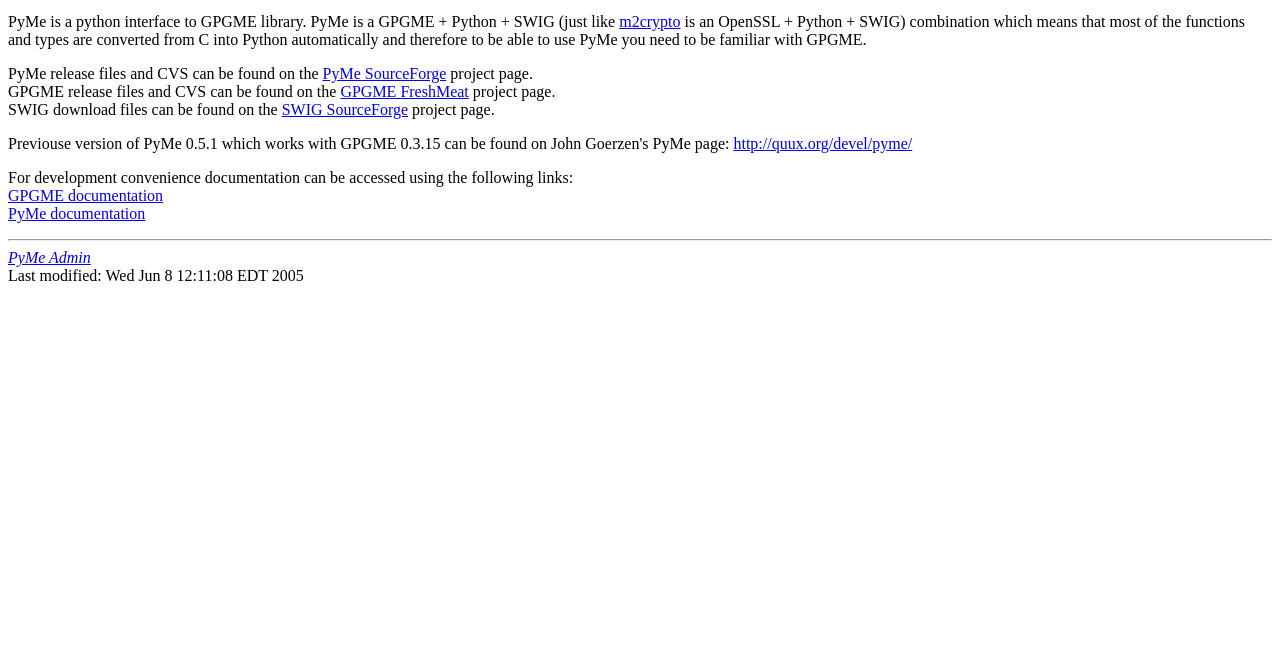
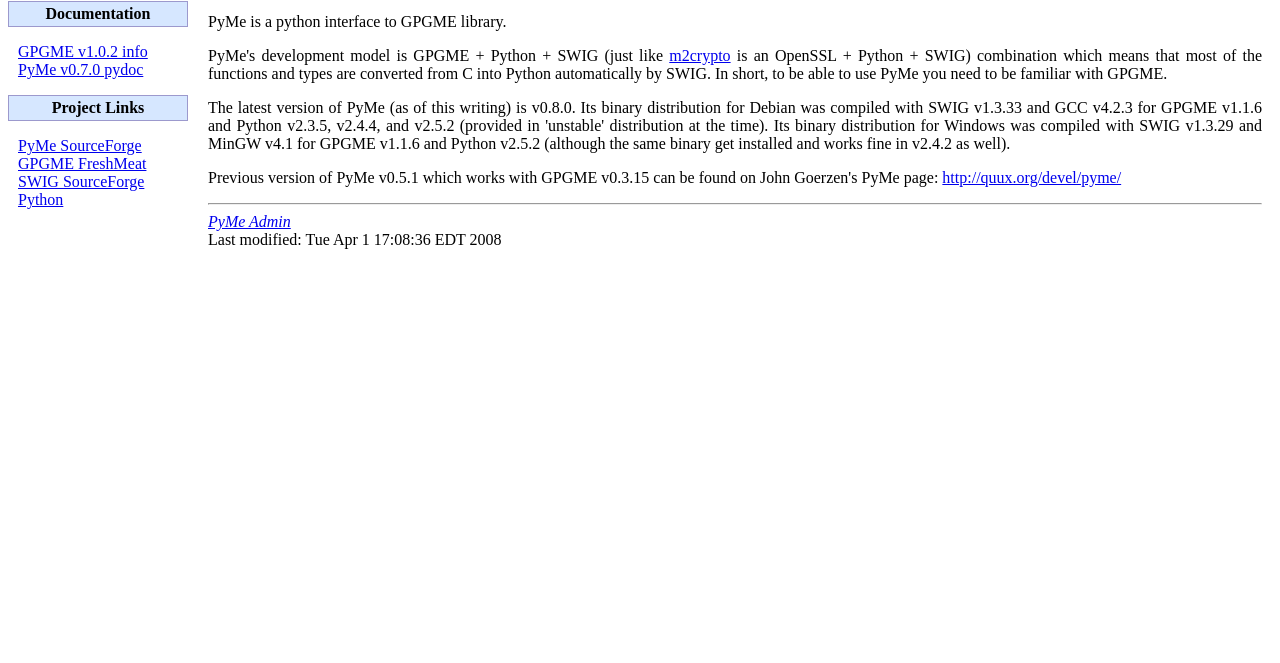
Before and after one commit to adversary-org/pyme3, a plain HTML site: page pyme-web/index.html in a window 1280 px wide. Shown: the part 137-800 px from the top of the page. Drawn offline with Linux system fonts and the light colour scheme.

Commit message:
Update Home page to be a bit more visitor friendly.

```diff
--- /dev/null
+++ b/pyme-web/default.css
@@ -0,0 +1,27 @@
+#sidebar {
+  float: left;
+  width: 180px;
+  margin-top: 20px;
+  padding-right: 10px;
+  padding-bottom: 0;
+}
+
+#sidebar p.section {
+  text-align: center;
+  font-weight: bold;
+  padding-top: 3px;
+  padding-bottom: 3px;
+  background-color: #d6e7ff;
+  border: 1px solid #9c99cd;
+}
+
+#sidebar ul {
+  padding: 0 10px 0 10px;
+  list-style-type: none;
+}
+
+#mainText {
+  margin: 10px 10px 0 200px;
+  text-align: justify;
+  padding: 0;
+}
--- a/pyme-web/index.html
+++ b/pyme-web/index.html
@@ -3,45 +3,69 @@
 <html>
   <head>
     <title>PyMe - Python module for GPGME</title>
+    <link rel="stylesheet" type="text/css" href="default.css">
   </head>
 
   <body>
 <A href="http://sourceforge.net"> <IMG src="http://sourceforge.net/sflogo.php?group_id=104883&amp;type=5" width="210" height="62" border="0" alt="SourceForge.net Logo" /></A>
 
+<div id="sidebar">
+
+  <p class="section">Main Menu</p>
+  <ul>
+    <li><a href="http://sourceforge.net/project/showfiles.php?group_id=104883">Downloads</a></li>
+    <li><a href="http://sourceforge.net/mailarchive/forum.php?forum_name=pyme-help&style=threaded">Mailing list</a>
+  </ul>
+
+  <p class="section">Documentation</p>
+  <ul>
+    <li><a href="doc/gpgme/index.html">GPGME v1.0.2 info</a></li>
+    <li><a href="doc/pyme/index.html">PyMe v0.7.0 pydoc</a></li>
+  </ul>
+
+  <p class="section">Project Links</p>
+  <ul>
+    <li><a href="http://sourceforge.net/projects/pyme">PyMe SourceForge</a></li>
+    <li><a href="http://freshmeat.net/projects/gpgme">GPGME FreshMeat</a></li>
+    <li><a href="http://sourceforge.net/projects/swig">SWIG SourceForge</a></li>
+    <li><a href="http://www.python.org">Python</a></li>
+  </ul>
+
+</div>
+
+<div id="mainText">
+
     <h1>PyMe</h1>
 
-PyMe is a python interface to GPGME library. PyMe is a GPGME + Python + SWIG
+<p>PyMe is a python interface to GPGME library.</p>
+
+<p>PyMe's development model is GPGME + Python + SWIG
 (just like
 <a href="http://freshmeat.net/projects/m2crypto/">m2crypto</a>
 is an OpenSSL + Python + SWIG) combination which means
 that most of the functions and types are converted from C into Python
-automatically and therefore to be able to use PyMe you need to be familiar
-with GPGME.
-<p>
-PyMe release files and CVS can be found on the
-<a href="http://sourceforge.net/projects/pyme">PyMe SourceForge</a>
-project page.<br>
-GPGME release files and CVS can be found on the
-<a href="http://freshmeat.net/projects/gpgme">GPGME FreshMeat</a>
-project page.<br>
-SWIG download files can be found on the
-<a href="http://sourceforge.net/projects/swig">SWIG SourceForge</a>
-project page.<br>
-<p>
-Previouse version of PyMe 0.5.1 which works with GPGME 0.3.15 can be found
+automatically by SWIG. In short, to be able to use PyMe you need to be familiar
+with GPGME.</p>
+
+<p>The latest version of PyMe (as of this writing) is v0.8.0. Its binary distribution for Debian
+was compiled with SWIG v1.3.33 and GCC v4.2.3 for GPGME v1.1.6 and Python v2.3.5, v2.4.4,
+and v2.5.2 (provided in 'unstable' distribution at the time).
+Its binary distribution for Windows was compiled with
+SWIG v1.3.29 and MinGW v4.1 for GPGME v1.1.6 and Python v2.5.2 (although the same binary get
+installed and works fine in v2.4.2 as well).</p>
+
+<p>Previous version of PyMe v0.5.1 which works with GPGME v0.3.15 can be found
 on John Goerzen's PyMe page:
-<a href="http://quux.org/devel/pyme/">http://quux.org/devel/pyme/</a>
-<p>
-For development convenience documentation can be accessed using the following
-links:<br>
-<a href="doc/gpgme/index.html">GPGME documentation</a><br>
-<a href="doc/pyme/index.html">PyMe documentation</a>
-<p>
+<a href="http://quux.org/devel/pyme/">http://quux.org/devel/pyme/</a></p>
+
     <hr>
     <address><a href="mailto:belyi@users.sourceforge.net">PyMe Admin</a></address>
 <!-- Created: Sat Mar 20 10:33:27 EST 2004 -->
 <!-- hhmts start -->
-Last modified: Wed Jun  8 12:11:08 EDT 2005
+Last modified: Tue Apr  1 17:08:36 EDT 2008
 <!-- hhmts end -->
+
+</div>
+
   </body>
 </html>
```
Also changed, not shown: 1 other file.
